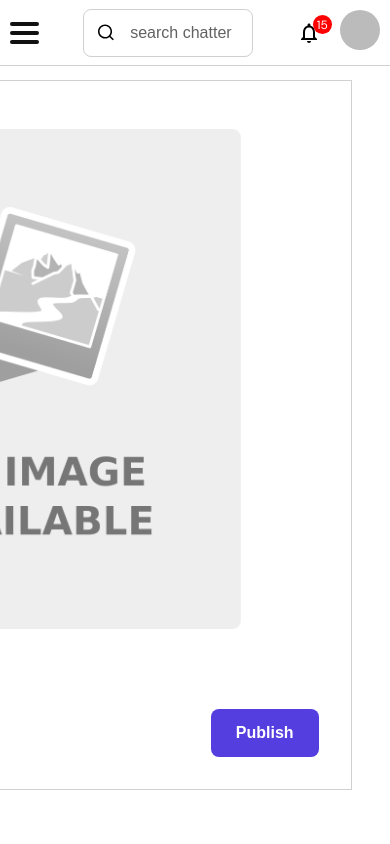
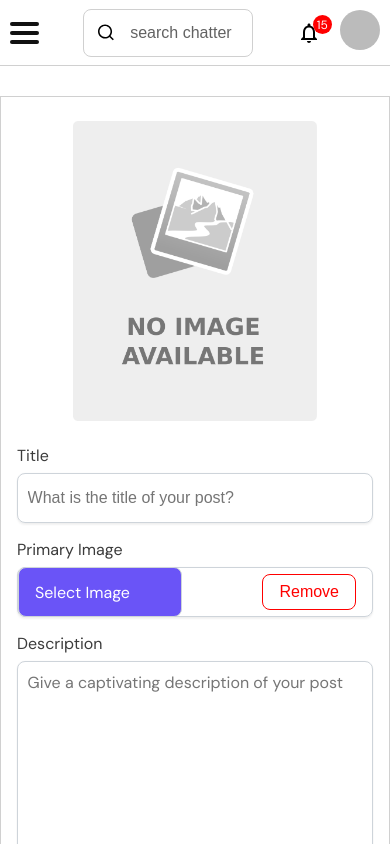
Before and after one commit to okhuaroboosayuki/chatter, a React (Create React App) app: page /feed/1/new-post in a window 390 px wide. Shown: the top 844 px of the page. Built offline with nearby package versions, Linux system fonts and the light colour scheme; no server answers; sample sign-in values are in the browser's storage.

Commit message:
worked on responsiveness for major screen sizes

```diff
--- a/src/styles/scss/new-post.scss
+++ b/src/styles/scss/new-post.scss
@@ -1,13 +1,25 @@
 .feed_new_post {
     display: flex;
-    position: relative;
+    align-items: center;
+    justify-content: center;
+    width: 100%;
 
     .feed_new_post_container {
-        flex: 6;
         display: flex;
         flex-direction: column;
         align-items: center;
-        gap: 1.8rem;
+        justify-content: center;
+        width: 100%;
+
+        .new_post_wrapper {
+            margin-top: 80px;
+            padding: 16px 135px;
+            display: flex;
+            flex-direction: column;
+            align-items: center;
+            justify-content: center;
+            margin-left: 13.4rem;
+            width: 100%;
 
             .new_post {
                 border: 1px solid #d0d0d0;
@@ -16,18 +28,12 @@
                 align-items: center;
                 justify-content: center;
                 gap: 1.5rem;
-            position: absolute;
-            top: 5rem;
-            right: 2.4rem;
-            width: 78.25rem;
+                width: 100%;
+                padding: 0 1rem;
 
                 .publish_btn {
-                width: 100%;
-                display: flex;
-                justify-content: flex-end;
-                position: relative;
-                right: 2rem;
-                margin-bottom: 2rem;
+                    align-self: flex-end;
+                    margin-bottom: 1rem;
 
                     button {
                         cursor: pointer;
@@ -36,7 +42,7 @@
                         border-radius: 0.5rem;
                         text-align: center;
                         transition: all 0.5s ease-in-out;
-                    border: 0.0625rem solid var(--btn-color);
+                        border: 1px solid var(--btn-color);
                         background-color: var(--btn-color);
                         color: var(--pry-bg-color);
                         font-weight: 700;
@@ -53,24 +59,29 @@
 
                 .title_and_image_container {
                     display: flex;
+                    align-items: center;
+                    justify-content: center;
+                    gap: 1.5rem;
                     width: 100%;
-                margin-top: 3rem;
+                    padding: 1.5rem 0;
 
                     .title_and_image {
                         display: flex;
                         flex-direction: column;
                         align-items: center;
-                    gap: 1.5rem;
-                    width: 100%;
+                        gap: 1rem;
+                        width: 50%;
 
                         .title,
                         .image,
                         .description {
                             display: flex;
                             flex-direction: column;
+                            width: 100%;
                             gap: 7px;
 
-                        label {
+                            label,
+                            p {
                                 font-size: 1rem;
                                 color: #3b3b3b;
                                 text-transform: capitalize;
@@ -78,7 +89,7 @@
 
                             .title_input_wrapper,
                             .image_input_wrapper {
-                            width: 31.5rem;
+                                width: 100%;
                                 display: flex;
                                 align-items: center;
                                 justify-content: center;
@@ -100,7 +111,7 @@
                                 }
 
                                 .title_input {
-                                width: 35.5rem;
+                                    width: 100%;
                                     height: 2.8rem;
                                     margin-left: -0.8rem;
                                     border: none;
@@ -112,11 +123,34 @@
 
                         .image {
                             .image_input_wrapper {
-                            gap: 4rem;
+                                gap: 5rem;
+
                                 .image_input {
                                     border: 1px solid #ced4da;
                                     font-size: 1rem;
-                                margin-left: -3rem;
+                                    display: flex;
+                                    align-items: center;
+                                    width: 50%;
+                                    padding: 1rem;
+                                    cursor: pointer;
+                                    height: 50px;
+                                    border-radius: 8px;
+                                    position: relative;
+                                    right: 5rem;
+                                    background-color: #6a54f7;
+                                    color: var(--pry-bg-color);
+                                    transition: all 0.5s ease-in-out;
+
+                                    &:hover {
+                                        background-color: #361fce;
+                                        transform: scale(0.98);
+                                    }
+                                }
+
+                                input[type="file"] {
+                                    // visibility: hidden;
+                                    display: none;
+                                    opacity: 0;
                                 }
 
                                 .clear_btn {
@@ -124,17 +158,18 @@
                                     border-radius: 0.5rem;
                                     text-align: center;
                                     transition: all 0.5s ease-in-out;
-                                border: 0.0625rem solid var(--btn-color);
+                                    border: 1px solid red;
                                     background-color: var(--pry-bg-color);
-                                color: var(--btn-color);
-                                font-size: 18px;
+                                    color: red;
+                                    font-size: 16px;
                                     font-weight: 500;
                                     cursor: pointer;
                                     text-transform: capitalize;
 
                                     &:hover {
-                                    background-color: #3a2b9e;
-                                    color: #e6e5e5;
+                                        border: 1px solid rgb(153, 4, 4);
+                                        color: rgb(153, 4, 4);
+                                        background-color: #e6e5e5;
                                     }
                                 }
                             }
@@ -142,7 +177,7 @@
 
                         .description {
                             .description_input_wrapper {
-                            width: 31.5rem;
+                                width: 100%;
                                 display: flex;
                                 align-items: center;
                                 justify-content: center;
@@ -161,29 +196,34 @@
                                 }
 
                                 .description_input {
-                                width: 35.5rem;
+                                    width: 100%;
                                     height: 15rem;
                                     margin-left: -0.8rem;
                                     border: none;
                                     outline: none;
-                                font-size: 1rem;
+                                    font-size: 16px;
                                     word-wrap: break-word;
                                     resize: none;
                                     font-family: "DM Sans", sans-serif;
+
+                                    &::placeholder {
+                                        font-size: 16px;
+                                    }
                                 }
                             }
                         }
                     }
 
                     .image_preview {
-                    width: 100%;
+                        width: 50%;
+                        height: 100%;
                         display: flex;
                         justify-content: center;
                         align-items: center;
 
                         img {
-                        width: 90%;
-                        height: 500px;
+                            width: 100%;
+                            height: 450px;
                             object-fit: contain;
                             object-position: center;
                             aspect-ratio: 1 / 1;
@@ -197,11 +237,11 @@
                     display: flex;
                     flex-direction: column;
                     align-items: center;
-                gap: 1.5rem;
-                padding: 2rem 2rem 0 2rem;
 
                     .tox-tinymce {
                         width: 100%;
+                        font-size: 16px;
+                    }
                 }
             }
         }
@@ -216,3 +256,244 @@
         bottom: 7px;
     }
 }
+
+@media screen and (max-width: 1440px) {
+    .feed_new_post {
+        .feed_new_post_container {
+            .new_post_wrapper {
+                margin-left: 0rem;
+
+                .new_post {
+                    .title_and_image_container {
+                        .title_and_image {
+                            .image {
+                                .image_input_wrapper {
+                                    .image_input {
+                                        width: 100%;
+                                        right: 1.1rem;
+                                    }
+                                }
+                            }
+                        }
+                    }
+                }
+            }
+        }
+    }
+}
+
+@media screen and (max-width: 1110px) {
+    .feed_new_post {
+        .feed_new_post_container {
+            .new_post_wrapper {
+                padding: 16px 0;
+            }
+        }
+    }
+}
+
+// @media screen and (max-width: 850px) {
+//     .feed_new_post {
+//         .feed_new_post_container {
+//             .new_post_wrapper {
+//                 .new_post {
+//                     .title_and_image_container {
+//                         .title_and_image {
+//                             .image {
+//                                 .image_input_wrapper {
+//                                     .image_input {
+//                                         width: 100%;
+//                                     }
+//                                 }
+//                             }
+//                         }
+//                     }
+//                 }
+//             }
+//         }
+//     }
+// }
+
+@media screen and (max-width: 829px) {
+    .feed_new_post {
+        .feed_new_post_container {
+            .new_post_wrapper {
+                .new_post {
+                    .title_and_image_container {
+                        .title_and_image {
+                            .title {
+                                .title_input_wrapper {
+                                    .title_input {
+                                        height: 100%;
+                                    }
+                                }
+                            }
+
+                            .description {
+                                .description_input_wrapper {
+                                    height: 150px;
+
+                                    .description_input {
+                                        height: 100%;
+                                    }
+                                }
+                            }
+                        }
+
+                        .image_preview {
+                            img {
+                                height: 300px;
+                            }
+                        }
+                    }
+                }
+            }
+        }
+    }
+}
+
+@media screen and (max-width: 768px) {
+    .feed_new_post {
+        .feed_new_post_container {
+            .new_post_wrapper {
+                .new_post {
+                    .title_and_image_container {
+                        flex-direction: column-reverse;
+
+                        .title_and_image {
+                            width: 100%;
+
+                            .title {
+                                .title_input_wrapper {
+                                    width: 35.5rem;
+                                }
+                            }
+
+                            .image {
+                                .image_input_wrapper {
+                                    width: 35.5rem;
+
+                                    .image_input {
+                                        width: 50%;
+                                        right: 4rem;
+                                    }
+                                }
+                            }
+
+                            .description {
+                                .description_input_wrapper {
+                                    height: 250px;
+                                    width: 35.5rem;
+                                }
+                            }
+                        }
+                    }
+                }
+            }
+        }
+    }
+}
+
+@media screen and (max-width: 625px) {
+    .feed_new_post {
+        .feed_new_post_container {
+            .new_post_wrapper {
+                .new_post {
+                    .title_and_image_container {
+                        .title_and_image {
+                            .title {
+                                .title_input_wrapper {
+                                    width: 100%;
+                                }
+                            }
+
+                            .image {
+                                .image_input_wrapper {
+                                    width: 100%;
+                                }
+                            }
+
+                            .description {
+                                .description_input_wrapper {
+                                    width: 100%;
+                                }
+                            }
+                        }
+
+                        .image_preview {
+                            width: 100%;
+                        }
+                    }
+                }
+            }
+        }
+    }
+}
+
+@media screen and (max-width: 600px) {
+    .feed_new_post {
+        .feed_new_post_container {
+            .new_post_wrapper {
+                .new_post {
+                    .title_and_image_container {
+                        .title_and_image {
+                            .image {
+                                .image_input_wrapper {
+                                    .image_input {
+                                        right: 3.5rem;
+                                    }
+                                }
+                            }
+                        }
+                    }
+                }
+            }
+        }
+    }
+}
+
+@media screen and (max-width: 550px) {
+    .feed_new_post{
+        .feed_new_post_container {
+            .new_post_wrapper {
+                .new_post {
+                    .title_and_image_container {
+                        .title_and_image {
+                            .image {
+                                .image_input_wrapper {
+                                    .image_input {
+                                        right: 1.5rem;
+                                    }
+                                }
+                            }
+                        }
+                    }
+                }
+            }
+        }
+    }
+}
+
+@media screen and (max-width: 452px) {
+    .feed_new_post {
+        .feed_new_post_container {
+            .new_post_wrapper {
+                .new_post {
+                    .title_and_image_container {
+                        .title_and_image {
+                            .image {
+                                .image_input_wrapper {
+                                    .image_input {
+                                        width: 100%;
+                                        margin-left: -1rem;
+                                        right: 0;
+                                    }
+                                }
+                            }
+                        }
+                    }
+                }
+            }
+        }
+    }
+}
```
Lines whose indentation alone changed are shown as unchanged.
